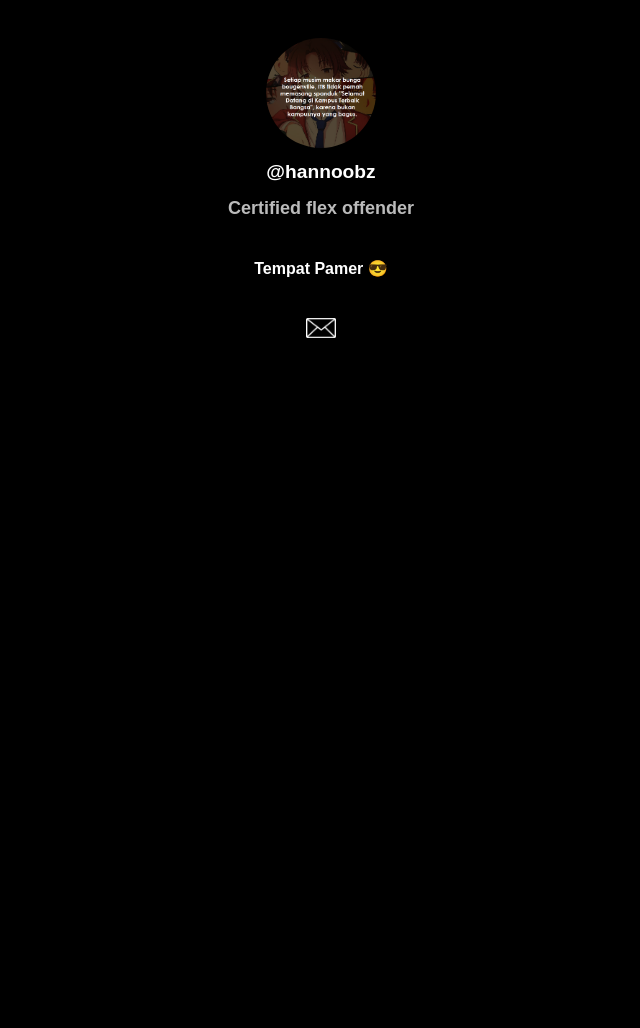
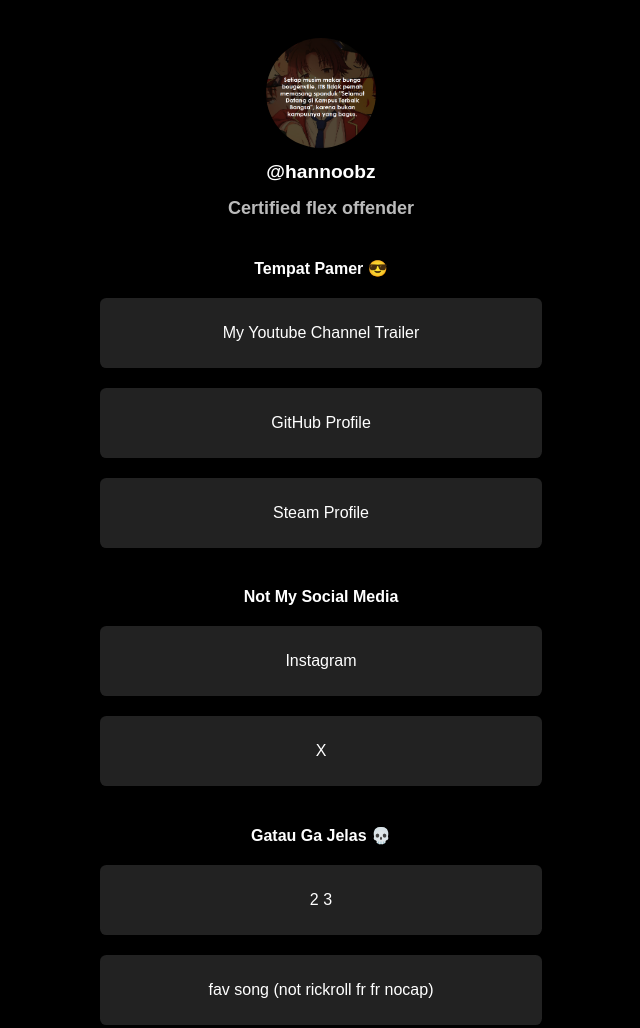
Before and after one commit to hannoobz/Hands-on-Day2-Training-ARC, a plain HTML site: page index.html in a window 1280 px wide. Shown: the top 1028 px of the page, without its empty margins (319-959 px from the left). Before the commit the page ends 800 px from the top, so only its background shows below. Drawn offline with Linux system fonts and the light colour scheme.

Commit message:
fix: undefined reference, css selector

```diff
--- a/assets/scripts/script.js
+++ b/assets/scripts/script.js
@@ -26,8 +26,8 @@ const displayLinks = (arr,keys) => {
         const text = object[0];
         const link = object[1];
         return `
-        <li style="background-image: url('${img}')">
-            <a href="${link}" target='_blank'>${text}</a>
+        <li>
+            <a href="${link}" target='_blank' id="link-added">${text}</a>
         </li>
         `
     }).join("");
--- a/assets/styles/styles.css
+++ b/assets/styles/styles.css
@@ -69,10 +69,11 @@ li {
     height: 70px;
     border-radius: 0.5vw;
     transition: ease-out 0.1s;
+    text-align: center;
 
 }
 
-a{
+#link-added{
     display: flex;
     align-items: center;
     justify-content: center;
```
